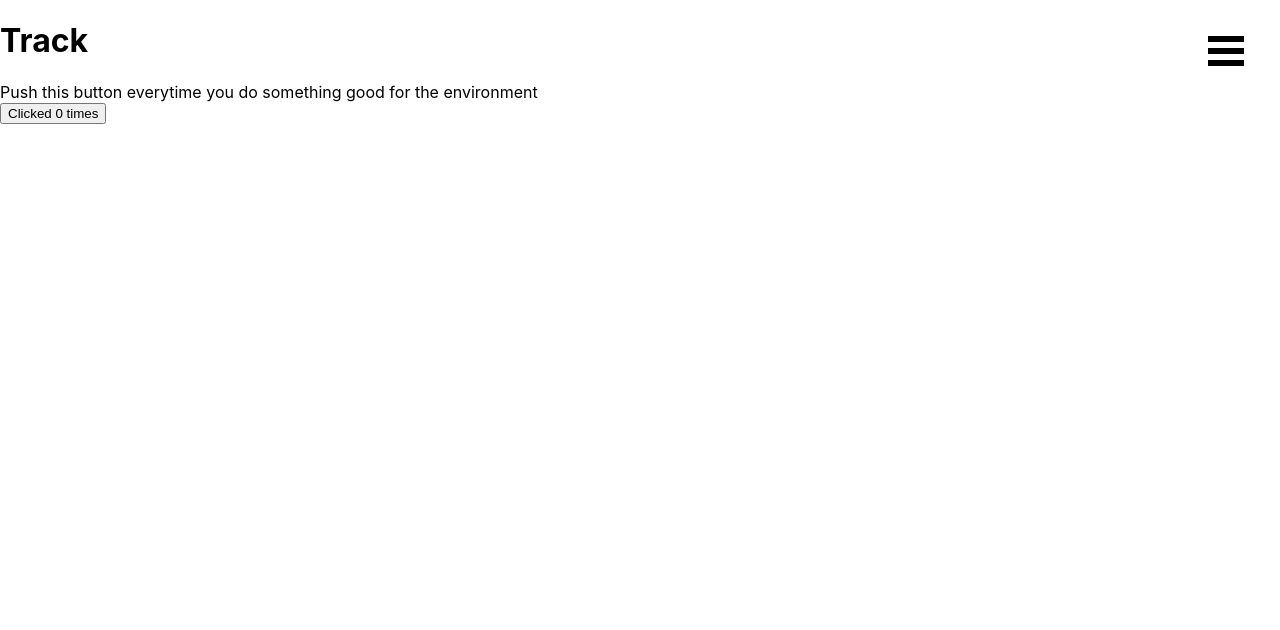
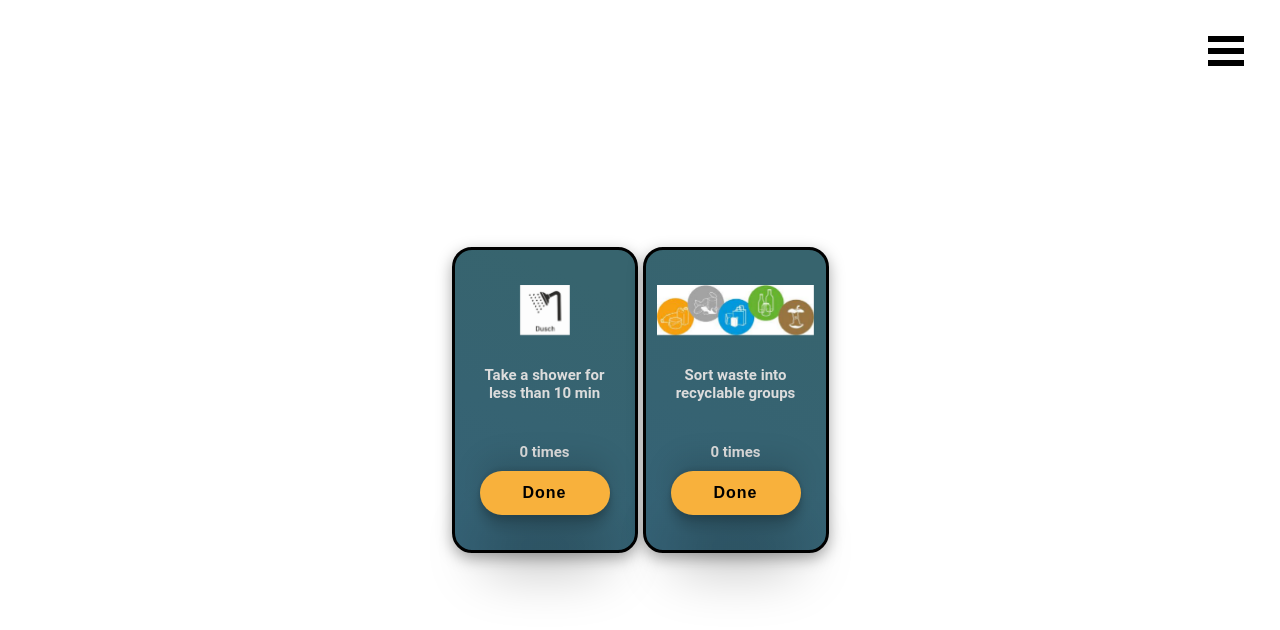
Before and after one commit to wwwilma/dat257, a React (Create React App) app in the folder dat257/: page / in a window 1280 px wide. Shown: the top 630 px of the page. Built offline with nearby package versions, Linux system fonts and the light colour scheme.

Commit message:
add cards to start page

```diff
--- a/dat257/src/App.js
+++ b/dat257/src/App.js
@@ -4,6 +4,7 @@ import { BrowserRouter, Routes, Route } from "react-router-dom";
 import Home from './pages/Home';
 import Statistics from './pages/Statistics';
 import Menu from './Menu';
+import CardGrid from "./CardGrid";
 
 export default function App() {
   return (
--- a/dat257/src/pages/Home.jsx
+++ b/dat257/src/pages/Home.jsx
@@ -1,33 +1,13 @@
 import React from "react";
 import { useState } from 'react';
+import CardGrid from "../CardGrid";
 
 function Home() {
     return (
         <div>
-        <h1>
-          Track
-        </h1>
-        <p1>
-          Push this button everytime you do something good for the environment
-        </p1>
-          <div>
-              <Button />
-          </div>
+            <CardGrid   />
       </div>
     )
 }
 
-function Button(){
-    const [count, setCount] = useState(0);
-    function handleClick() {
-      setCount(count + 1);
-    }
-
-    return(
-      <button className="button" onClick={handleClick}>
-        Clicked {count} times
-      </button>
-    );
-  }
-
 export default Home
```
